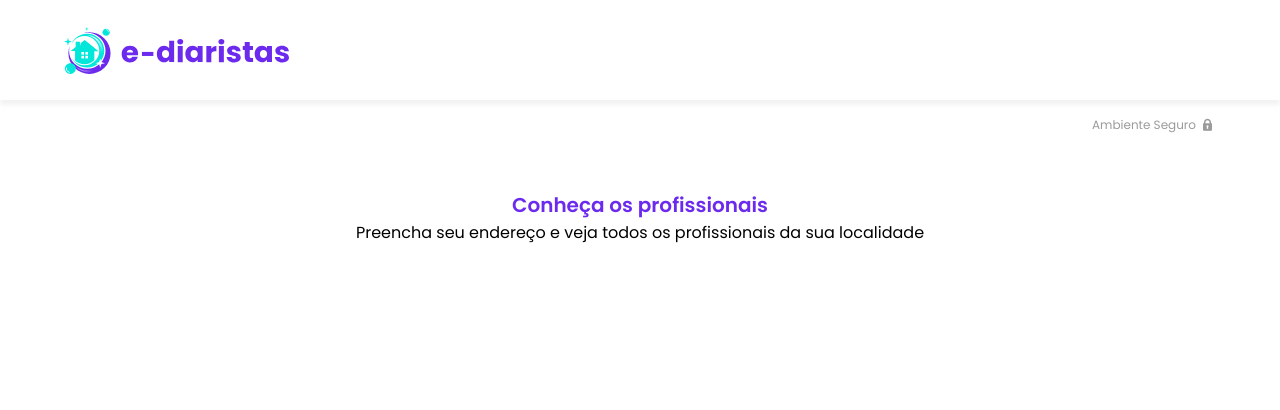
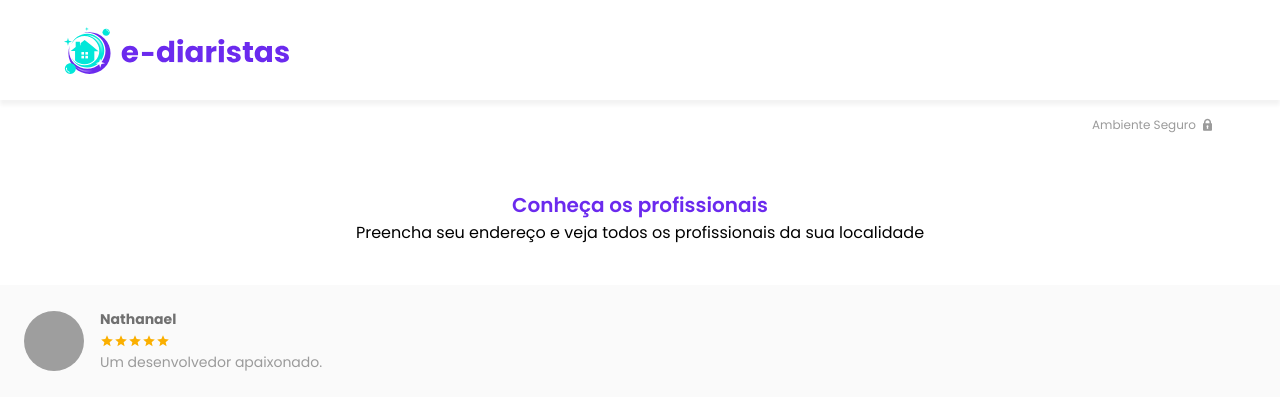
Before and after one commit to nathabonfim59/ediaristas, a Next.js app: page / in a window 1280 px wide. Shown: the top 410 px of the page. Built offline with nearby package versions, Linux system fonts and the light colour scheme; grey boxes are pictures that could not be loaded.

Commit message:
add(componente): UserInformation

```diff
--- a/src/pages/index.tsx
+++ b/src/pages/index.tsx
@@ -3,6 +3,7 @@
 import Image from 'next/image'
 import PageTitle from 'ui/components/data-display/PageTitle/PageTitle';
 import SafeEnvironment from 'ui/components/feedback/SafeEnvironment/SafeEnvironment';
+import UserInformation from 'ui/components/data-display/UserInformation/UserInformation';
 
 const Home: NextPage = () => {
   return (
@@ -12,6 +13,12 @@
         title={'Conheça os profissionais'}
         subtitle={'Preencha seu endereço e veja todos os profissionais da sua localidade'}
       />
+      <UserInformation
+        name={'Nathanael'}
+        picture={'https://github.com/nathabonfim59.png'}
+        rating={5}
+        description={'Um desenvolvedor apaixonado.'}
+      />
     </div>
   )
 }
--- /dev/null
+++ b/src/ui/components/data-display/UserInformation/UserInformation.style.tsx
@@ -0,0 +1,42 @@
+import { Avatar, Rating } from "@mui/material";
+import { styled } from "@mui/material/styles";
+
+export const UserInformationContainer = styled('div')`
+    display: grid;
+    grid-template-columns: 60px 1fr;
+    grid-template-rows: repeat(3, auto);
+    grid-template-areas:
+        'avatar name'
+        'avatar rating'
+        'avatar description'
+    ;
+    background-color: ${({ theme }) => theme.palette.grey[50]};
+    padding: ${({ theme }) => theme.spacing(3)};
+    gap: ${({ theme }) => theme.spacing(0.5) + ' ' + theme.spacing(2)};
+    align-items: center;
+`;
+
+export const UserName = styled('div')`
+    grid-area: name;
+    font-weight: bolder;
+    color: ${({ theme }) => theme.palette.text.primary};
+    font-size: ${({ theme }) => theme.typography.body2.fontSize};
+`;
+
+export const UserDescription = styled('div')`
+    grid-area: description;
+    color: ${({ theme }) => theme.palette.text.secondary};
+    font-size: ${({ theme }) => theme.typography.body2.fontSize};
+`;
+
+export const AvatarStyled = styled(Avatar)`
+    grid-area: avatar;
+    width: 100%;
+    height: initial;
+    aspect-ratio: 1;
+`;
+
+export const RatingStyled = styled(Rating)`
+    grid-area: rating;
+    font-size: 14px;
+`;
--- /dev/null
+++ b/src/ui/components/data-display/UserInformation/UserInformation.tsx
@@ -0,0 +1,29 @@
+import { styled } from "@mui/material/styles";
+
+import {
+    UserInformationContainer,
+    UserName,
+    AvatarStyled,
+    RatingStyled,
+    UserDescription
+} from './UserInformation.style'
+
+interface UserInformationProps {
+    picture: string
+    name: string
+    rating: number
+    description?: string
+}
+
+const UserInformation: React.FC<UserInformationProps> = (props) => {
+    return (
+        <UserInformationContainer>
+            <AvatarStyled src={props.picture}>{props.name[0]}</AvatarStyled>
+            <UserName>{props.name}</UserName>
+            <RatingStyled readOnly value={props.rating} />
+            <UserDescription>{props.description}</UserDescription>
+        </UserInformationContainer>
+    );
+}
+
+export default UserInformation;
```
